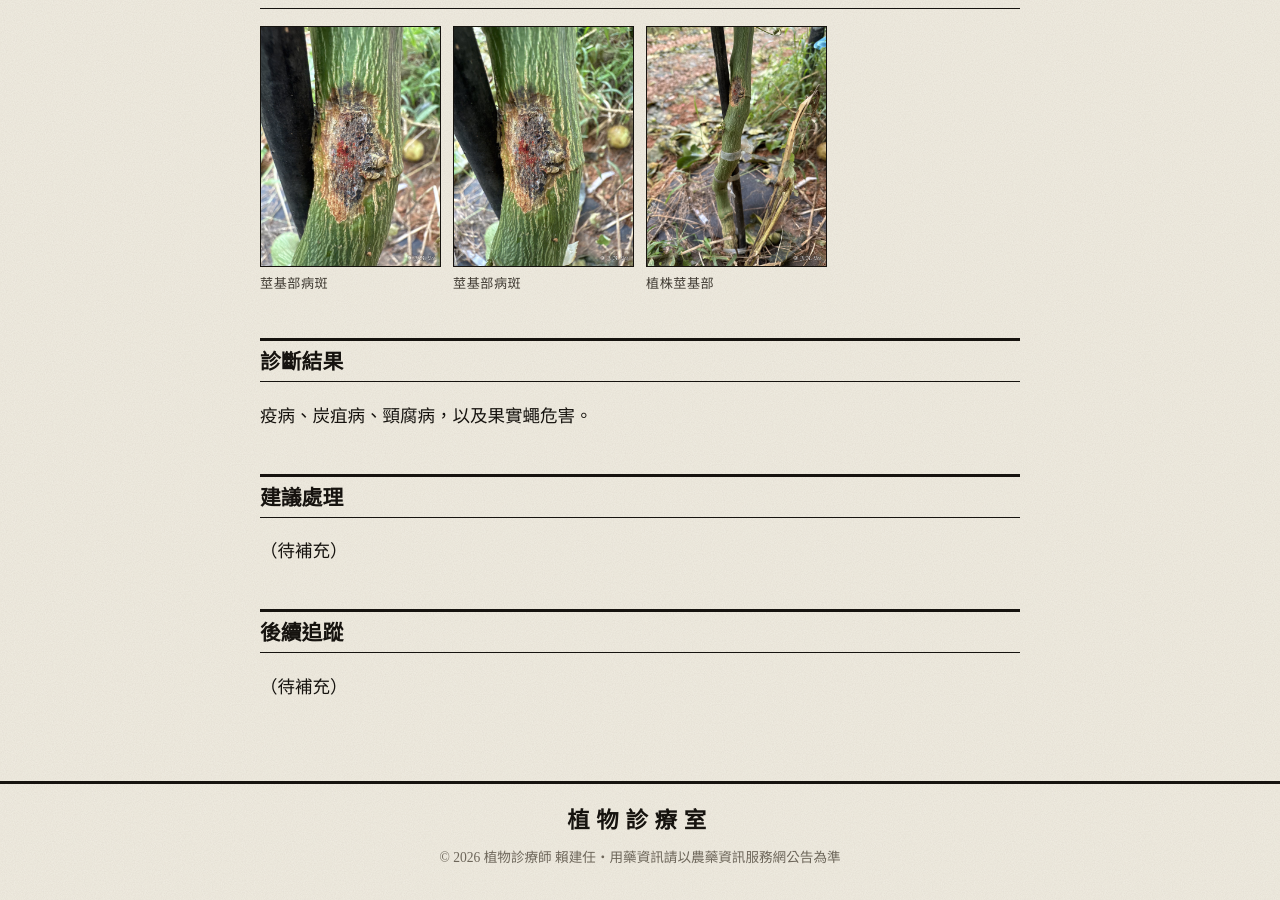
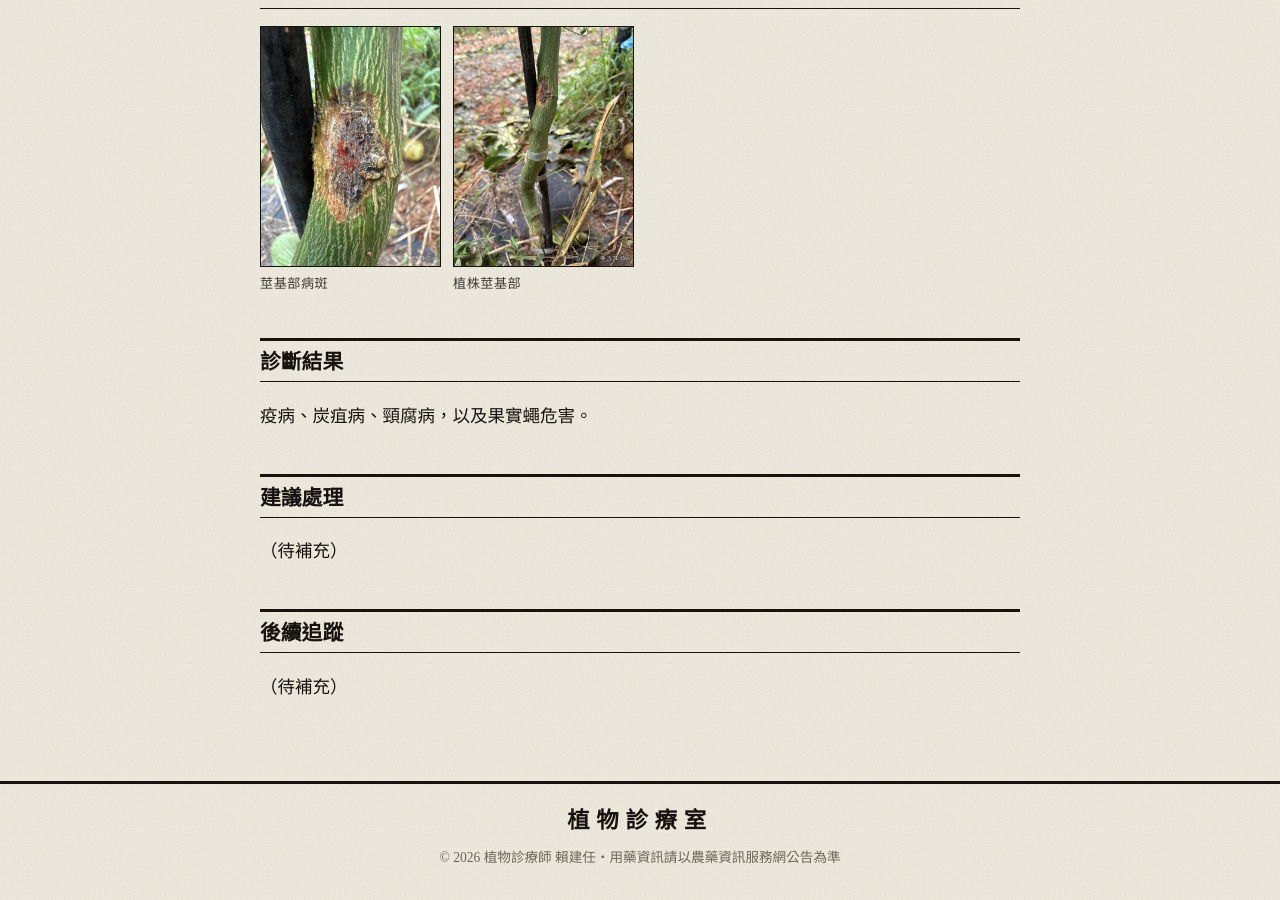
Before and after one commit to laijianren/laijianren.github.io, a Jekyll site: the page built from _cases/2026-09-01-puli-passion-fruit-diseases.md, in a window 1280 px wide and 900 px high, scrolled down 2941 px. Built offline with Jekyll 4.4.1, drawn with Linux system fonts in a browser that asks for light colours; some web fonts are replaced.

Commit message:
埔里百香果：移除一張頸腐病照片
Co-Authored-By: Claude Opus 5.5 (1M context) <noreply@anthropic.com>
Claude-Session: https://claude.ai/code/session_01XJGjkT6ynprrpQ61onDbZk

```diff
--- a/_cases/2026-09-01-puli-passion-fruit-diseases.md
+++ b/_cases/2026-09-01-puli-passion-fruit-diseases.md
@@ -42,7 +42,6 @@ cover_caption: 疫病果實病斑
 
 <div class="photo-grid">
 <figure class="photo"><img src="/assets/cases/2026-09-01-puli-passion-fruit/17.jpg" alt="莖基部樹皮褐化龜裂"><figcaption>莖基部病斑</figcaption></figure>
-<figure class="photo"><img src="/assets/cases/2026-09-01-puli-passion-fruit/18.jpg" alt="莖基部樹皮褐化龜裂"><figcaption>莖基部病斑</figcaption></figure>
 <figure class="photo"><img src="/assets/cases/2026-09-01-puli-passion-fruit/19.jpg" alt="植株莖基部病斑"><figcaption>植株莖基部</figcaption></figure>
 </div>
 
```
Also changed, not shown: assets/cases/2026-09-01-puli-passion-fruit/18.jpg (deleted).
